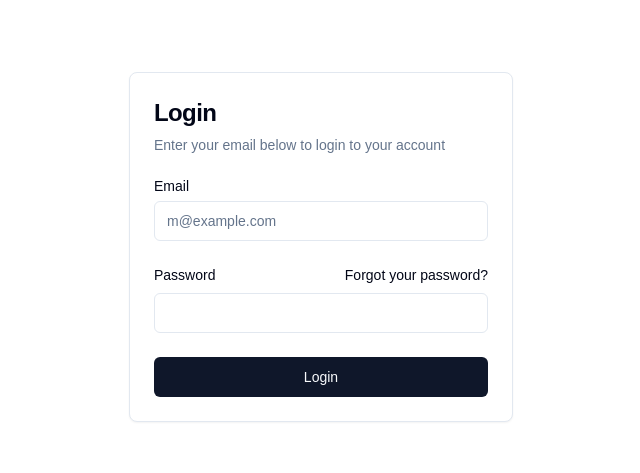
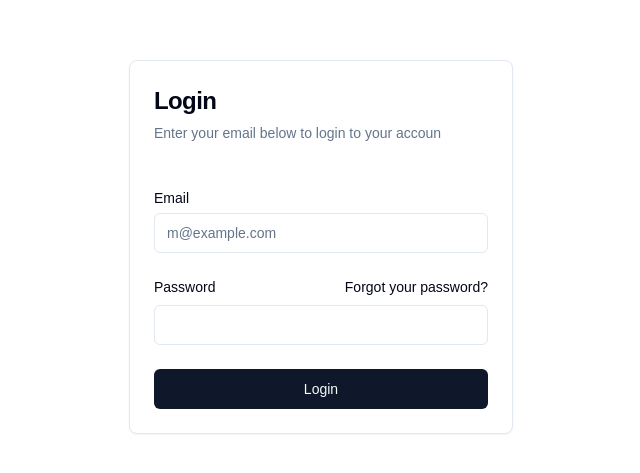
Before and after one commit to HF-SDE/Project-Z.E.R.O, a Next.js app in the folder frontend/: page / in a window 1280 px wide. Shown: the part 153-626 px from the top of the page, without its empty margins (319-959 px from the left). Built offline with nearby package versions, Linux system fonts and the light colour scheme.

Commit message:
🦄 refactor(LoginForm): Simplify structure and improve layout of login form component

```diff
--- a/frontend/src/components/login-form.tsx
+++ b/frontend/src/components/login-form.tsx
@@ -1,57 +1,44 @@
-import { Button } from "@components/ui/button"
+import { Button } from "@components/ui/button";
 import {
   Card,
-  CardContent,
   CardDescription,
   CardHeader,
   CardTitle,
-} from "@components/ui/card"
-import { Input } from "@components/ui/input"
-import { Label } from "@components/ui/label"
-import { cn } from "@lib/utils"
+} from "@components/ui/card";
+import { Input } from "@components/ui/input";
+import { Label } from "@components/ui/label";
+import { cn } from "@lib/utils";
 
 export function LoginForm({
   className,
   ...props
 }: React.ComponentPropsWithoutRef<"div">) {
   return (
-    <div className={cn("flex flex-col gap-6", className)} {...props}>
-      <Card>
+    <Card className={cn("flex flex-col gap-6", className)} {...props}>
       <CardHeader>
         <CardTitle className="text-2xl">Login</CardTitle>
         <CardDescription>
-            Enter your email below to login to your account
+          Enter your email below to login to your accoun
         </CardDescription>
       </CardHeader>
-        <CardContent>
-          <form>
-            <div className="flex flex-col gap-6">
-              <div className="grid gap-2">
+      <form className="flex flex-col gap-6 p-6 pt-0">
+        <fieldset className="grid gap-2">
           <Label htmlFor="email">Email</Label>
-                <Input
-                  id="email"
-                  type="email"
-                  placeholder="m@example.com"
-                  required
-                />
-              </div>
-              <div className="grid gap-2">
+          <Input id="email" type="email" placeholder="m@example.com" required />
+        </fieldset>
+        <fieldset className="grid gap-2">
           <div className="flex items-center">
             <Label htmlFor="password">Password</Label>
-                  <p
-                    className="ml-auto inline-block text-sm underline-offset-4 hover:underline">
+            <p className="ml-auto inline-block text-sm underline-offset-4 cursor-pointer hover:underline">
               Forgot your password?
             </p>
           </div>
           <Input id="password" type="password" required />
-              </div>
+        </fieldset>
         <Button type="submit" className="w-full">
           Login
         </Button>
-            </div>
       </form>
-        </CardContent>
     </Card>
-    </div>
-  )
+  );
 }
```
Lines whose indentation alone changed are shown as unchanged.
